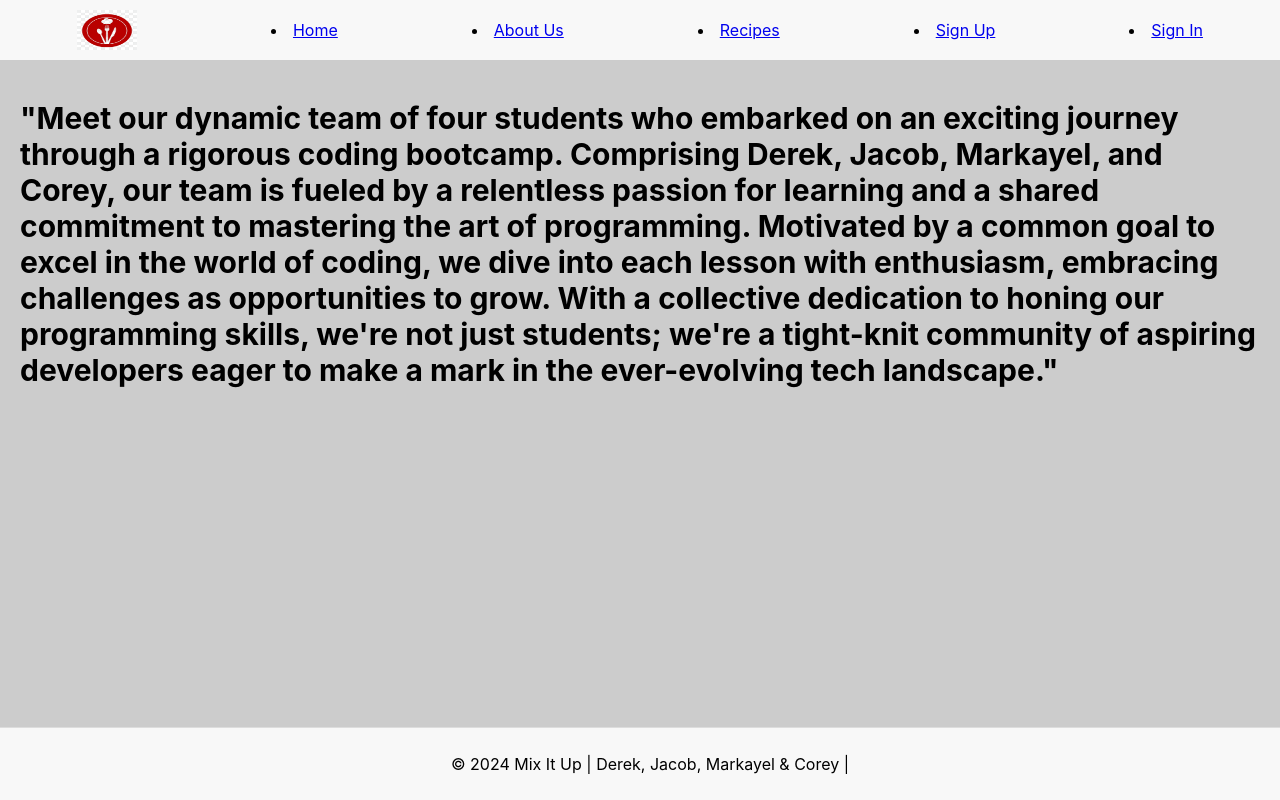
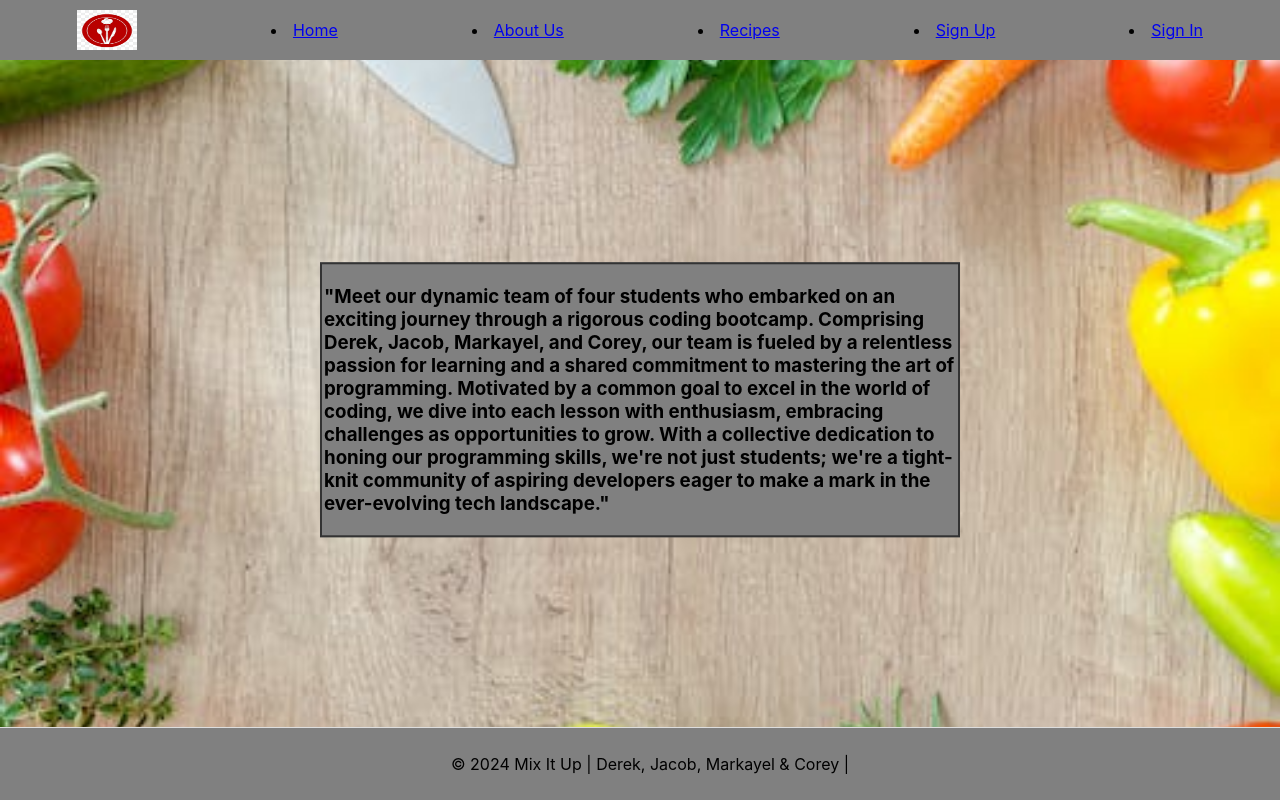
Before and after one commit to Learn-DJMC/themixitup-frontend, a React (Create React App) app: page /about-us in a window 1280 px wide. Built offline with nearby package versions, Linux system fonts and the light colour scheme; no server answers.

Commit message:
finished styling

```diff
--- a/src/App.css
+++ b/src/App.css
@@ -41,7 +41,7 @@
   display: flex;
   justify-content: space-around;
   align-items: center;
-  background-color: #f8f8f8;
+  background-color: gray;
   padding: 10px;
 }
 
@@ -71,7 +71,7 @@ footer {
   bottom: 0;
   left: 0;
   width: 100%;
-  background-color: #f8f8f8;
+  background-color: gray;
   text-align: center;
   padding: 10px;
   border-top: 1px solid #ddd;
@@ -110,12 +110,24 @@ Input[type="submit"] {
 }
 
 .aboutUsContainer {
-  font-size: 15px;
-  padding: 20px;
+  position: fixed;
+  left: 50%;
+  top: 50%;
+  transform: translate(-50%, -50%);
+  border: 2px solid #333;
+  padding: 2px;
+  width: fit-content;
+  background-color: gray;
 }
 
+
 body {
-  background-color: #ccc;
+  margin: 0;
+  padding: 0;
+  background-image: url('../src/Assets/Food-Background.png');
+  background-size: cover;
+  background-repeat: no-repeat;
+  height: 100vh;
 }
 
 .index-card {
@@ -244,11 +256,12 @@ body {
 .Pitch3 {
   position: fixed;
   left: 35%;
-  top: 50%; /* Optional: Adjust the top position if needed */
+  top: 50%;
   transform: translate(-50%, -50%);
-  border: 2px solid #333; /* Border color and thickness */
-  padding: 20px; /* Padding inside the box */
-  width: fit-content; /* Adjust the width as needed */
+  border: 2px solid #333;
+  padding: 2px;
+  width: fit-content;
+  background-color: gray;
 }
 
 .SignUp3 {
--- a/src/Pages/AboutUs.js
+++ b/src/Pages/AboutUs.js
@@ -3,7 +3,7 @@ import React, { useState } from "react";
 const AboutUs = () => {
   return (
     <div className="aboutUsContainer">
-      <h1>
+      <h3>
         {" "}
         "Meet our dynamic team of four students who embarked on an exciting
         journey through a rigorous coding bootcamp. Comprising Derek, Jacob,
@@ -14,7 +14,7 @@ const AboutUs = () => {
         grow. With a collective dedication to honing our programming skills,
         we're not just students; we're a tight-knit community of aspiring
         developers eager to make a mark in the ever-evolving tech landscape."{" "}
-      </h1>
+      </h3>
     </div>
   );
 };
```
Also changed, not shown: src/Assets/Food-Background.png (added).
